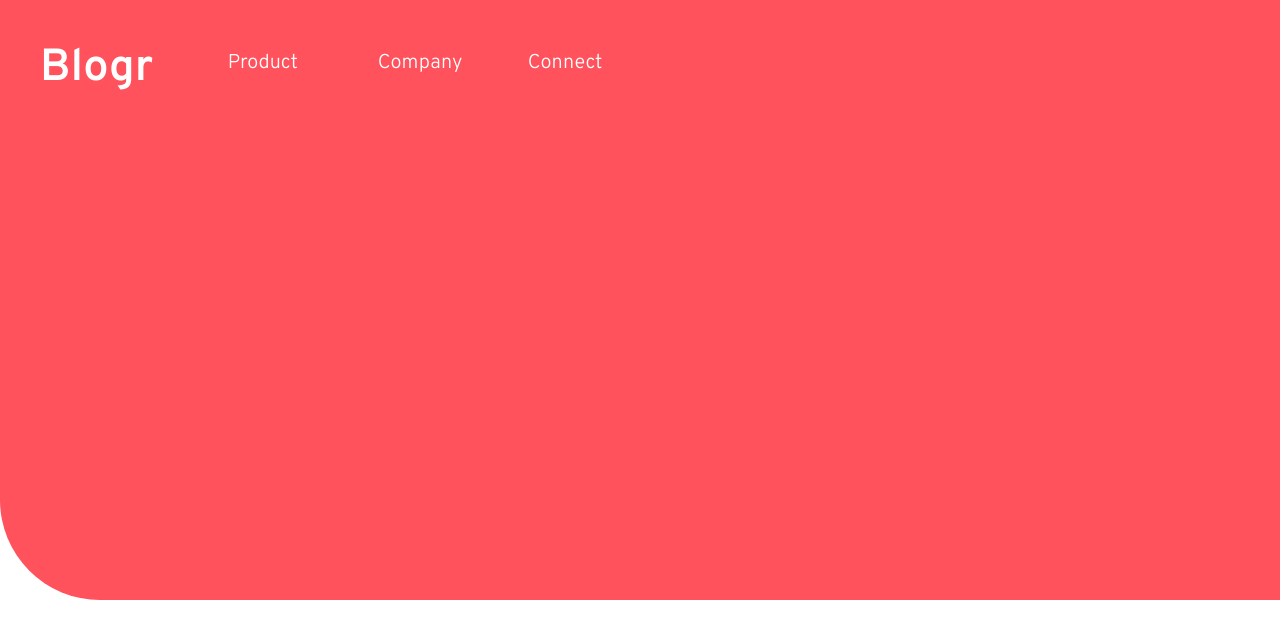
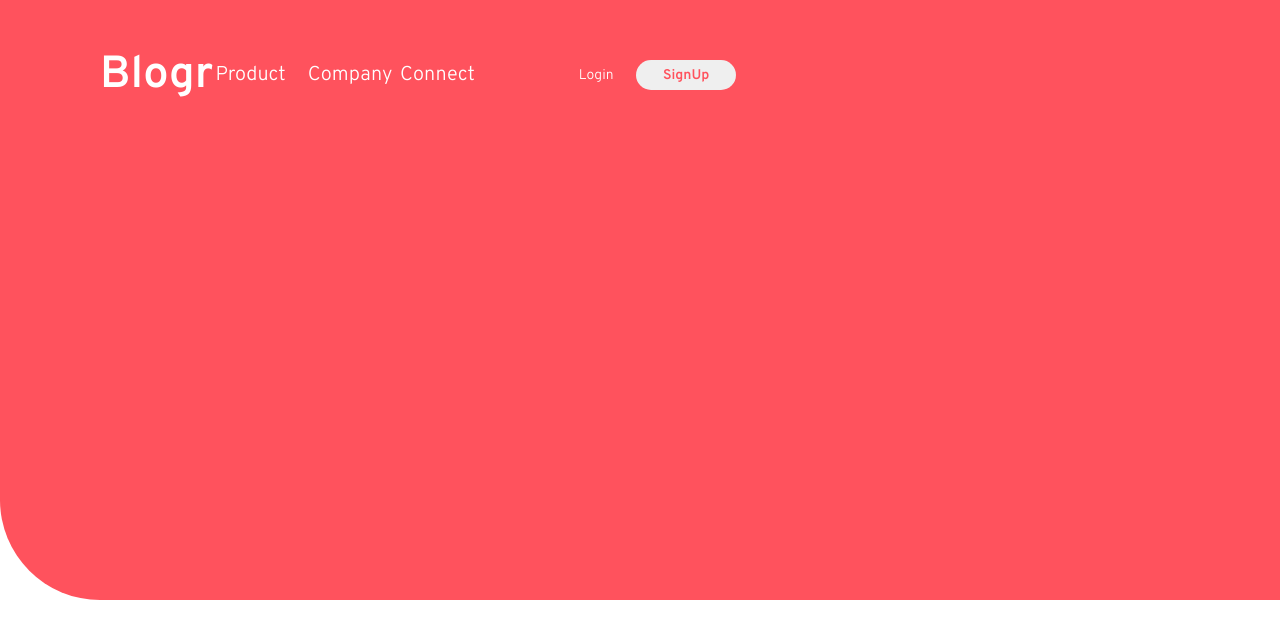
Before and after one commit to monsor3s/react-blogr-landing-page, a React (Create React App) app: page / in a window 1280 px wide. Shown: the top 638 px of the page. Built offline with nearby package versions, Linux system fonts and the light colour scheme.

Commit message:
updt header cmmt

```diff
--- a/src/Header/HeaderElements.js
+++ b/src/Header/HeaderElements.js
@@ -12,57 +12,61 @@ export const HeaderContainer = styled.div`
     border-radius: 0 0 0 100px;
 `;
 
+export const HeaderMenu = styled.ul`
+    width: 800px;
+    height: 100px;
+    padding: 50px 0 0 50px;
+    display: flex;
+    justify-content: space-between;
+    align-items: center;
+    list-style: none;
+`;
+
 export const HeaderTitle = styled.h1`
-    width: 300px;
+    width: 200px;
     height: 100px;
     font-size: 45px;
     color: var(--white);
-    padding: 40px 0 0 40px;
-    display: inline-block;
-`;
-
-export const HeaderMenu = styled.ul`
-    width: 600px;
-    height: 100px;
-    padding: 50px 0 0 50px;
+    padding: 0 0 0 50px;
     display: flex;
-    justify-content: center;
-    align-items: space-between;
-    list-style: none;
+    align-items: center;
 `;
 
 export const HeaderItem = styled.li`
-    width: 150px;
+    width: 120px;
     height: 100px;
     font-size: 20px;
     color: var(--white);
+    display: flex;
+    align-items: center;
 `;
 
-export const HeaderBody = styled.div`
+export const HeaderLogin = styled.div`
+    width: 400px;
+    height: 100px;
     display: flex;
-    position: relative;
-`;
-
-export const TitleHeaderBody = styled.h1`
-    font-size: 40px;
-    position: absolute;
     justify-content: center;
     align-items: center;
 `;
 
-export const SubtitleHeaderBody = styled.h2`
-
-`;
-
-export const ButtonStart = styled.button`
-    position: absolute;
-    width: 50px;
+export const ButtonLogin = styled.a`
+    font-size: 14px;
+    color: var(--white);
+    width: 80px;
     height: 30px;
-    border-radius: 15px;
+    display: flex;
     justify-content: center;
     align-items: center;
 `;
 
-export const ButtonLearn = styled(ButtonStart)`
-
+export const ButtonSignUp = styled.button`
+    font-size: 14px;
+    width: 100px;
+    height: 30px;
+    color: var(--light-red);
+    font-weight: bold;
+    border-radius: 15px;
+    border: 0;
+    justify-content: center;
+    align-items: center;
 `;
--- a/src/Header/index.js
+++ b/src/Header/index.js
@@ -1,16 +1,15 @@
 import React from 'react'
 
 import {
-  ButtonLearn,
-  ButtonStart,
+
     Head,
-    HeaderBody,
     HeaderContainer,
-    HeaderItem,
     HeaderMenu,
     HeaderTitle,
-    SubtitleHeaderBody,
-    TitleHeaderBody
+    HeaderItem,
+    HeaderLogin,
+    ButtonLogin,
+    ButtonSignUp,
     } from './HeaderElements'
 
 export const Header = () => {
@@ -18,15 +17,16 @@ export const Header = () => {
     <>
       <Head>
         <HeaderContainer>
-            <HeaderTitle>Blogr</HeaderTitle>
             <HeaderMenu>
+              <HeaderTitle>Blogr</HeaderTitle>
                 <HeaderItem>Product</HeaderItem>
                 <HeaderItem>Company</HeaderItem>
                 <HeaderItem>Connect</HeaderItem>
+              <HeaderLogin>
+                <ButtonLogin>Login</ButtonLogin>
+                <ButtonSignUp>SignUp</ButtonSignUp>
+              </HeaderLogin>
             </HeaderMenu>
-            <HeaderBody>
-
-            </HeaderBody>
         </HeaderContainer>
       </Head>
     </>
```
